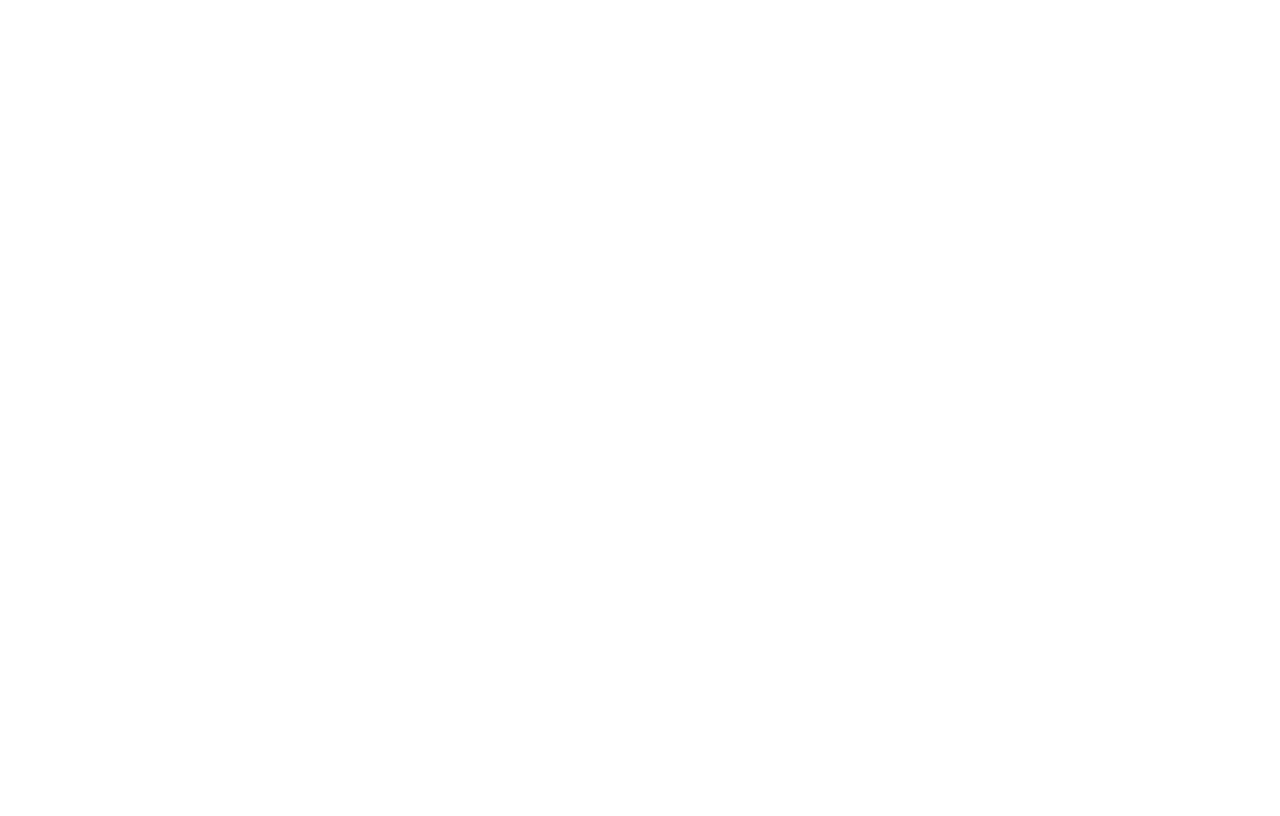
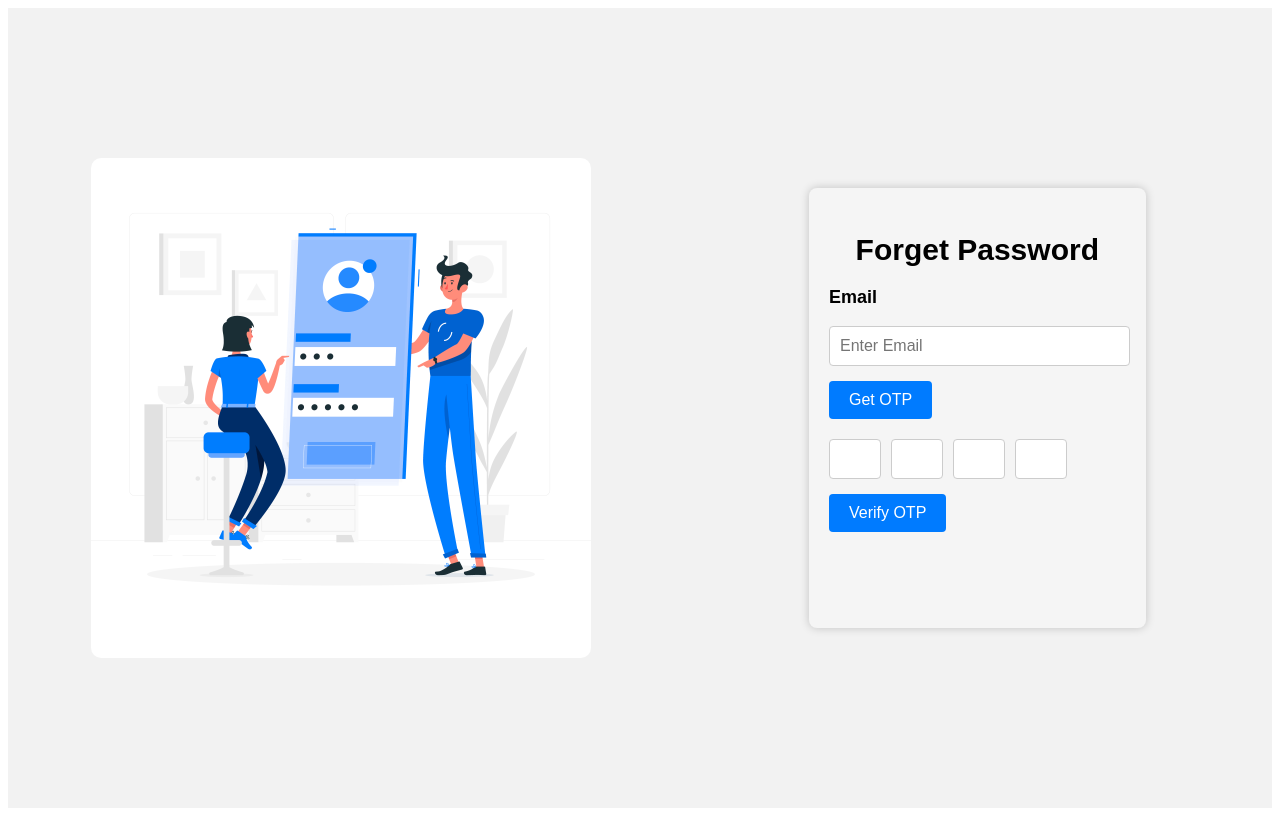
Before and after one commit to vetri1203/IEMHACKS, a React (Create React App) app in the folder client/: page /forgetPassword in a window 1280 px wide. Before the commit this address had no page. Built offline with nearby package versions, Linux system fonts and the light colour scheme.

Commit message:
Forget password & Reset Password Completed

```diff
--- /dev/null
+++ b/client/src/Component/ForgetPassword.jsx
@@ -0,0 +1,110 @@
+import React from 'react'
+import "./Register.css";
+import { useState } from "react";
+import {useNavigate } from "react-router-dom";
+import axios from 'axios'
+
+function ForgetPassword() {
+  const [email, setEmail] = useState("");
+  const [otpDigits, setOtpDigits] = useState(['', '', '', '']);
+  const navigate = useNavigate();
+
+  const handleDigitChange = (index, value) => {
+    const updatedDigits = [...otpDigits];
+    updatedDigits[index] = value;
+    setOtpDigits(updatedDigits);
+  };
+
+  const handleSubmit = async (e) => {
+    e.preventDefault();
+    try{
+        let response = await axios.post('http://localhost:8080/api/pass/resetPassword',{email});
+
+        if(response.data === "User Not Found! Please Register..."){
+          alert("User Not Found! Please Register...");
+        }
+        else if(response.data === "Email sent successfully"){
+          alert("Email sent successfully");
+        }else if(response.data === "An error occurred while sending the email"){
+          alert("An error occurred while sending the email");
+        }else if(response.data === "An error occurred"){
+          alert("An error occurred");
+        }else{
+          alert("Server Busy Try after some time ")
+        }
+    }catch(err){
+      console.log(err);
+    }
+  };
+
+
+  const handleSubmitOTP = async (e) =>{
+    e.preventDefault();
+    const userOTP = otpDigits.join('');
+    // console.log(otp);
+    try{
+       let response = await axios.post("http://localhost:8080/api/pass/verifyOTP",{
+        email,
+        otp : userOTP
+       });
+
+       console.log(response.data);
+
+       if(response.data === "OTP not found"){
+        alert("Please Enter OTP")
+       }else if(response.data === "OTP verified successfully"){
+        alert("OTP verified successfully")
+        navigate("/resetPassword",{state : {message :email}});
+       }else if(response.data === "Invalid OTP"){
+        alert("Invalid OTP");
+       }
+    }catch(err){
+      console.log(err);
+    }
+  }
+
+  return (
+    <div className="body">
+      <div className="image-container">
+        <img src={require("../images/Login.jpg")} alt="Register" />
+      </div>
+      <div className="space-container"></div>
+      <div className="container" style={{ width: "400px", height: "400px" }}>
+        <form onSubmit={handleSubmit}>
+          <h2>Forget Password</h2>
+          <div>
+            <label>Email</label>
+            <br />
+            <input
+              type="text"
+              placeholder="Enter Email"
+              name="Email"
+              autoComplete="off"
+              required
+              onChange={(e) => setEmail(e.target.value)}
+            ></input>
+          </div>
+          <button type="submit">Get OTP</button>
+        </form>
+
+        <form onSubmit={handleSubmitOTP} style={{ marginTop: '20px' }}>
+          {otpDigits.map((digit, index) => (
+            <input
+              key={index}
+              type="text"
+              maxLength={1}
+              value={digit}
+              onChange={(e) => handleDigitChange(index, e.target.value)}
+              style={{ width: "30px", marginRight: "10px" }}
+              required
+            />
+          ))}
+          <br />
+          <button type="submit">Verify OTP</button>
+        </form>
+      </div>
+    </div>
+  );
+}
+
+export default ForgetPassword
--- /dev/null
+++ b/client/src/Component/ResetPassword.jsx
@@ -0,0 +1,119 @@
+import React from "react";
+import "./Register.css"
+import { useState, useEffect } from "react";
+import { useNavigate,useLocation } from "react-router-dom";
+import { Link } from "react-router-dom";
+import axios from "axios";
+
+function ResetPassword() {
+  const [password, setPassword] = useState("");
+  const [confrimPassowrd, setconfirmPassword] = useState("");
+  const [formErrors, setFormErrors] = useState({});
+  const navigate = useNavigate();
+  const location = useLocation();
+  const email = location.state ? location.state.message : null;
+
+  const handleSubmit = async (e) =>{
+    e.preventDefault();
+
+    const validationErrors = validate(password,confrimPassowrd);
+
+    setFormErrors(validationErrors);
+
+    if (Object.keys(validationErrors).length === 0){
+        try{
+            const response = await axios.post("http://localhost:8080/api/pass/changePassword",{
+                email,
+                password
+            });
+            if(response.data === "Wrong Email"){
+                alert("Wrong Email!! Pease Enter Correct Email")
+            }
+            if(response.data === "Password Updated!!"){
+                alert("Password Updated!!");
+                navigate("/login")
+            }
+            if(response.data === "Error"){
+                alert("An Error Occured..Please Try later!!");
+            }
+        }catch(err){
+            console.log(err);
+        }
+    }
+
+  };
+
+  useEffect(() => {
+    console.log(formErrors);
+  }, [formErrors]);
+
+  const validate = (password,confrimPassowrd) =>{
+    const errors= {}
+    if(!password){
+        errors.password = "Password is Required!!"
+    }
+    if(!confrimPassowrd){
+        errors.confrimPassowrd = "Confirm Password is Required!!"
+    }
+    if(password !== confrimPassowrd){
+        errors.password = "Both Password and Confirm Password Should Be Same!!"
+    }
+
+    return errors;
+  }
+  return (
+    <div className="body">
+      <div className="image-container">
+        <img src={require("../images/Login.jpg")} alt="Register" />
+      </div>
+      <div className="space-container"></div>
+      <div className="container" style={{ width: "400px", height: "400px" }}>
+        <form onSubmit={handleSubmit}>
+          <h2>Password Reset</h2>
+          <div>
+            <label>Password</label>
+            <br />
+            <input
+              type="password"
+              placeholder="Enter Password"
+              name="Password"
+              id="pass"
+              autoComplete="off"
+              required
+              onChange={(e) => setconfirmPassword(e.target.value)}
+            ></input>
+            {formErrors.password && (
+              <div className="message">{formErrors.password}</div>
+            )}
+          </div>
+          <div>
+            <label>Confirm Password</label>
+            <br />
+            <input
+              type="password"
+              placeholder="Enter Password"
+              name="Password"
+              id="pass"
+              autoComplete="off"
+              required
+              onChange={(e) => setPassword(e.target.value)}
+            ></input>
+            {formErrors.password && (
+              <div className="message">{formErrors.confrimPassowrd}</div>
+            )}
+          </div>
+          {formErrors.password && (
+              <div className="message">{formErrors.password}</div>
+          )}
+          <button type="submit">Submit</button>
+        </form>
+        <p>Don't Have an Account?</p>
+        <Link to="/register" className="button">
+          Register
+        </Link>
+      </div>
+    </div>
+  );
+}
+
+export default ResetPassword;
--- a/client/src/index.js
+++ b/client/src/index.js
@@ -6,6 +6,8 @@
 import Home from "./Component/Home";
 import Register from "./Component/Register";
 import Login from "./Component/Login";
+import ForgetPassword from "./Component/ForgetPassword";
+import ResetPassword from "./Component/ResetPassword";
 
 const root = ReactDOM.createRoot(document.getElementById("root"));
 root.render(
@@ -16,6 +18,8 @@
       <Route path="/home" Component={Home}/>
       <Route path="/register" Component = {Register} />
       <Route path="/login" Component={Login}/>
+      <Route path="/forgetPassword" Component={ForgetPassword}/>
+      <Route path="/resetPassword" Component={ResetPassword}/>
     </Routes>
     </BrowserRouter>
   </React.StrictMode>
```
